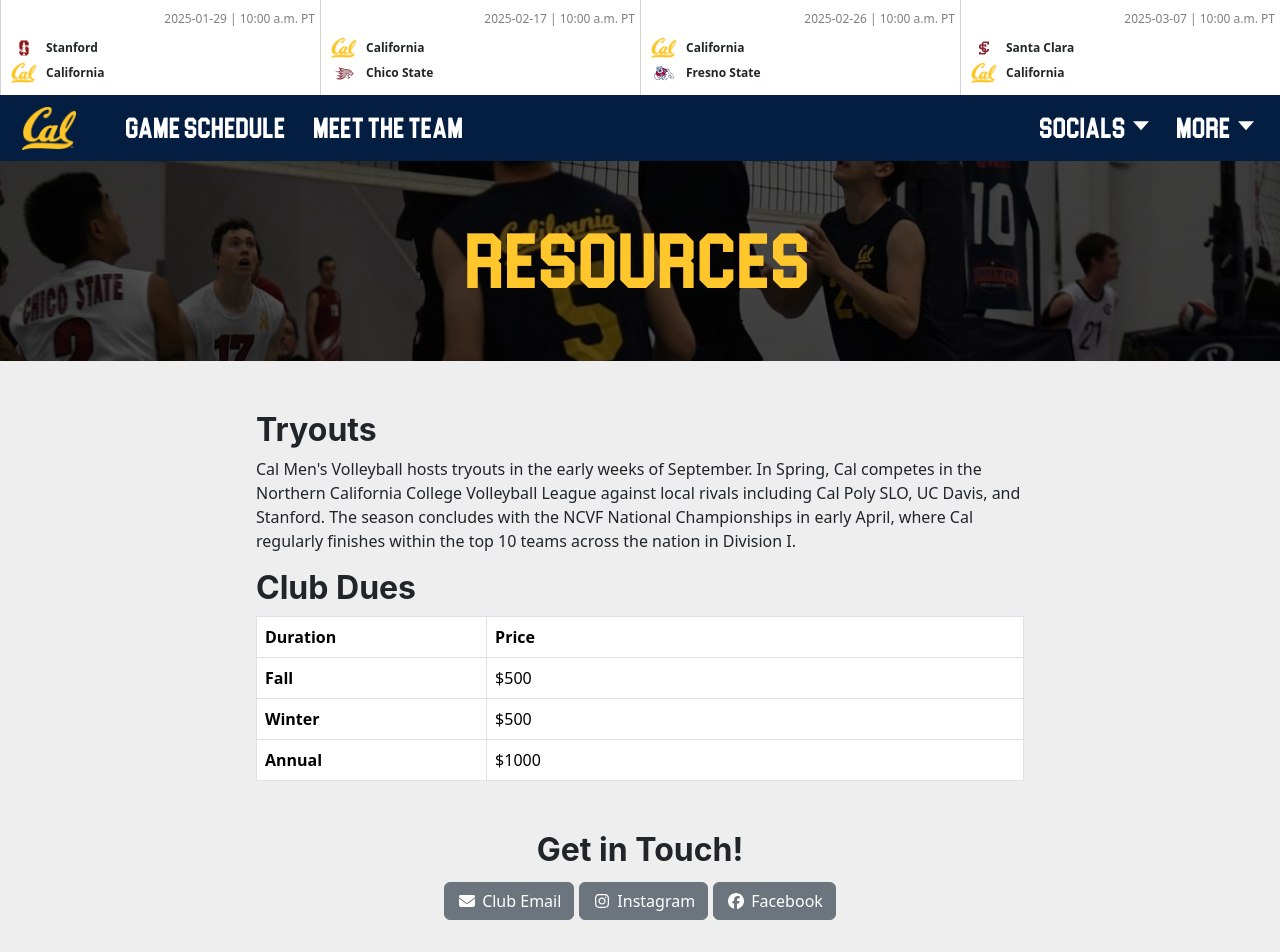
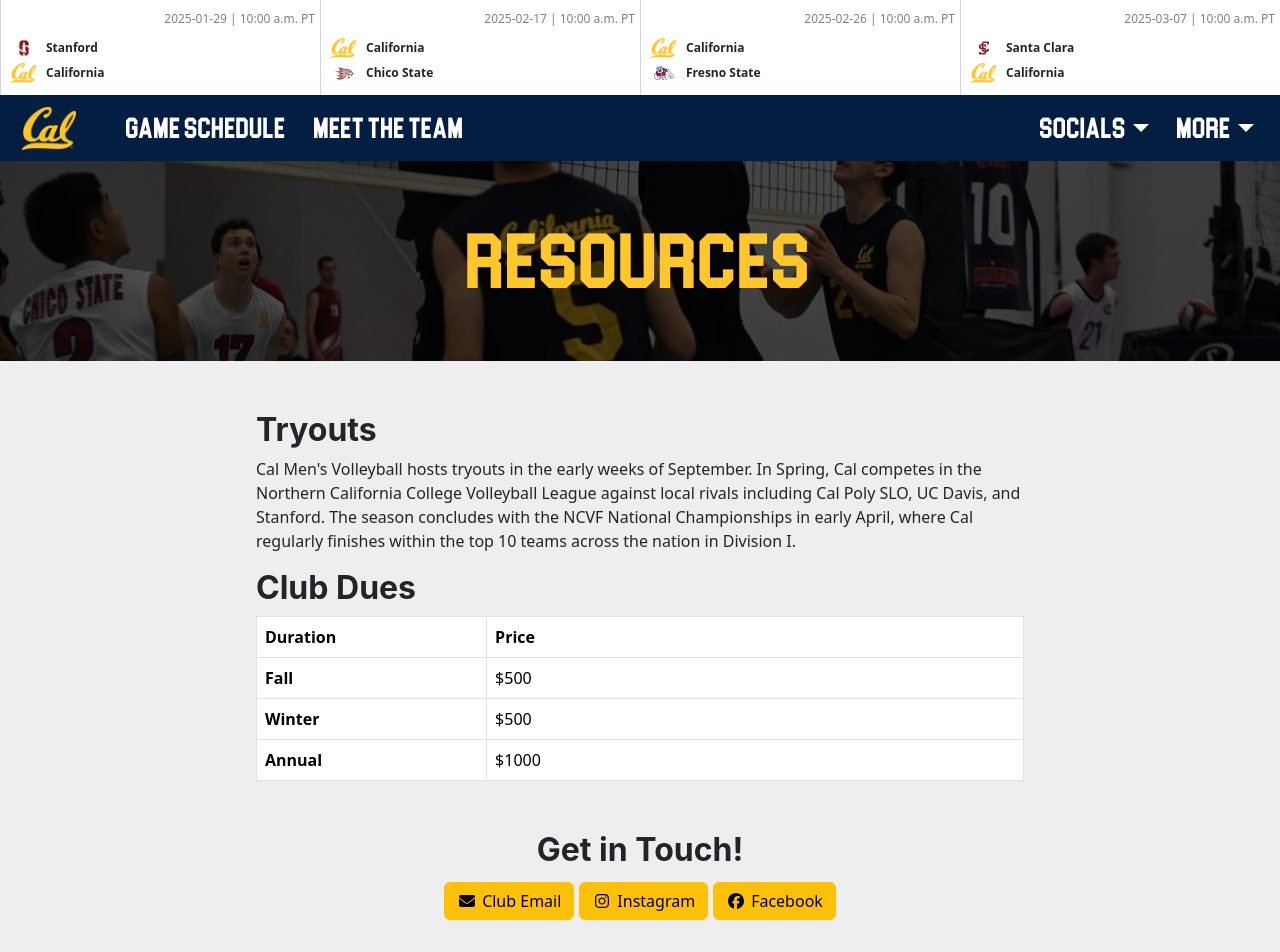
Before and after one commit to ethansaso/cal-mens-volleyball, a React (Create React App) app: page /resources in a window 1280 px wide. Shown: the top 952 px of the page. Built offline with nearby package versions, Linux system fonts and the light colour scheme.

Commit message:
Corrected margin issues with dropdown on mobile; changed button color to gold

```diff
--- a/src/assets/scss/nav/_navigation.scss
+++ b/src/assets/scss/nav/_navigation.scss
@@ -20,15 +20,18 @@
 }
 
 .me-auto {
-    margin-left: 10px;
+    @media (min-width: 768px) {
+        margin-left: 10px;
+    }
 }
 
 .nav-link {
+    display: flex;
+    align-items: center;
     flex-grow: 1;
     color: #fff !important;
     background-color: #041e42;
     font-family: "Blockletter";
-    transform: scaleY(1.1);
     font-size: 1.7rem;
     padding-left: 14px !important;
     padding-right: 14px !important;
@@ -37,6 +40,10 @@
 .nav-link:hover {
     color: $cal-gold-color !important;
     text-shadow: 2px 2px 4px black;
+}
+
+.nav-text {
+    transform: scaleY(1.1);
 }
 
 .navbar-dropdown:hover .navbar-dropdown-menu {
--- a/src/components/baubles/TeamMemberSearchBar.js
+++ b/src/components/baubles/TeamMemberSearchBar.js
@@ -62,7 +62,7 @@ const TeamMemberSearchBar = ({ onSearch, teamMembers, ignoredPositions }) => {
                 <Col xs="12" sm="6" md="3">
                     <FormGroup className="team-member-search-dropdown">
                         <ButtonDropdown className="team-member-search-dropdown-button" isOpen={positionDropdownOpen} toggle={togglePositionDropdown}>
-                            <DropdownToggle caret>
+                            <DropdownToggle color="warning" caret>
                                 Position: {teamMemberPosition}
                             </DropdownToggle>
                             <DropdownMenu>
@@ -79,7 +79,7 @@ const TeamMemberSearchBar = ({ onSearch, teamMembers, ignoredPositions }) => {
                 <Col xs="12" sm="6" md="3">
                     <FormGroup className="team-member-search-dropdown">
                         <ButtonDropdown className="team-member-search-dropdown-button" isOpen={yearDropdownOpen} toggle={toggleYearDropdown}>
-                            <DropdownToggle caret>
+                            <DropdownToggle color="warning" caret>
                                 Year: {teamMemberYear}
                             </DropdownToggle>
                             <DropdownMenu>
--- a/src/components/nav/Navigation.js
+++ b/src/components/nav/Navigation.js
@@ -36,12 +36,16 @@ function Navigation(args) {
         <Nav className="me-auto" navbar>
           <NavItem>
             <NavLink href={path_prefix + "schedule"}>
+              <div className="nav-text">
                 Game Schedule
+              </div>
             </NavLink>
           </NavItem>
           <NavItem>
             <NavLink href={path_prefix + "roster"}>
+              <div className="nav-text">
                 Meet the Team
+              </div>
             </NavLink>
           </NavItem>
         </Nav>
@@ -54,22 +58,30 @@ function Navigation(args) {
             aria-expanded="false"
             className="ooga"
             >
+              <div className="nav-text">
                 Socials
+              </div>
             </DropdownToggle>
             <DropdownMenu className="navbar-dropdown-menu" aria-labelledby='optionsDropdownButton'>
               <DropdownItem className="navbar-dropdown-item">
                 <NavLink href="https://www.instagram.com/calclubvolleyball" style={{paddingLeft: '0 !important'}}>
+                  <div className="nav-text">
                     Instagram
+                  </div>
                 </NavLink>
               </DropdownItem>
               <DropdownItem className="navbar-dropdown-item">
                 <NavLink href="https://www.facebook.com/calclubvball/">
+                  <div className="nav-text">
                     Facebook
+                  </div>
                 </NavLink>
               </DropdownItem>
               <DropdownItem className="navbar-dropdown-item">
                 <NavLink href="https://recwell.berkeley.edu/competitive-programs/sport-clubs/volleyball-mens/">
+                  <div className="nav-text">
                     Recwell
+                  </div>
                 </NavLink>
               </DropdownItem>
             </DropdownMenu>
@@ -82,22 +94,30 @@ function Navigation(args) {
             aria-expanded="false"
             className="ooga"
             >
+              <div className="nav-text">
                 More
+              </div>
             </DropdownToggle>
             <DropdownMenu className="navbar-dropdown-menu" aria-labelledby='optionsDropdownButton'>
               <DropdownItem className="navbar-dropdown-item">
                 <NavLink href={`${path_prefix}about`}>
+                  <div className="nav-text">
                     About
+                  </div>
                 </NavLink>
               </DropdownItem>
               <DropdownItem className="navbar-dropdown-item">
                 <NavLink href={`${path_prefix}resources`}>
+                  <div className="nav-text">
                     Resources
+                  </div>
                 </NavLink>
               </DropdownItem>
               <DropdownItem className="navbar-dropdown-item">
                 <NavLink href={`${path_prefix}donations`}>
+                  <div className="nav-text">
                     Donate
+                  </div>
                 </NavLink>
               </DropdownItem>
             </DropdownMenu>
--- a/src/components/pages/Resources.js
+++ b/src/components/pages/Resources.js
@@ -46,15 +46,15 @@ const Resources = () => {
               Get in Touch!
             </h2>
             <div style={{display: 'flex', gap: '5px'}}>
-              <Button href="mailto:cal.mensvb@gmail.com" style={{textDecoration: 'none'}}>
+              <Button color="warning" href="mailto:cal.mensvb@gmail.com" style={{textDecoration: 'none'}}>
                 <FontAwesomeIcon icon="fa-solid fa-envelope" fixedWidth style={{marginRight: '5px', position: 'relative'}}/>
                 Club Email
               </Button>
-              <Button href="https://www.instagram.com/calclubvolleyball/" style={{textDecoration: 'none'}}>
+              <Button color="warning" href="https://www.instagram.com/calclubvolleyball/" style={{textDecoration: 'none'}}>
                 <FontAwesomeIcon icon="fa-brands fa-instagram" fixedWidth style={{marginRight: '5px', position: 'relative'}}/>
                 Instagram
               </Button>
-              <Button href="https://www.facebook.com/calclubvball/" style={{textDecoration: 'none'}}>
+              <Button color="warning" href="https://www.facebook.com/calclubvball/" style={{textDecoration: 'none'}}>
                 <FontAwesomeIcon icon="fa-brands fa-facebook" fixedWidth style={{marginRight: '5px', position: 'relative'}}/>
                 Facebook
               </Button>
--- a/src/components/pages/Schedule.js
+++ b/src/components/pages/Schedule.js
@@ -5,15 +5,16 @@ const Schedule = () => {
     return (
         <main className="unimplemented-page">
           <img src={CalLogo} className="unimplemented-logo" alt="logo" />
-          <p>
+          <p style={{marginBottom: 0}}>
             The schedule hasn't been released for this season--check back soon!
           </p>
+          {/*
           {Object.keys(MatchesJson).map((date, index) => (
-            <p></p>
             // check if date is after current time, don't display if before current time
             // convert date to string
             // print some card that has all sorts of elements
           ))}
+          */}
       </main>
     )
 }
```
Lines whose indentation alone changed are shown as unchanged.
